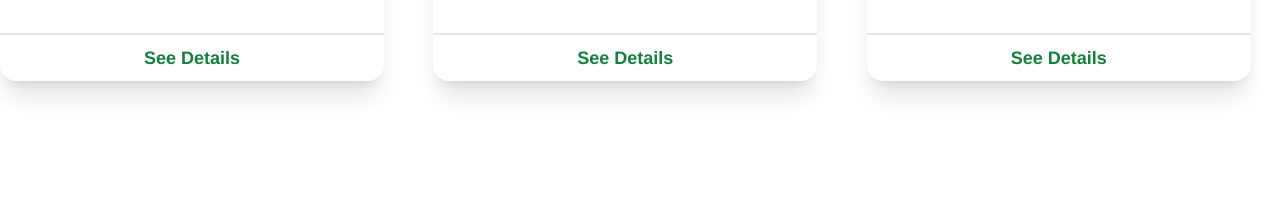
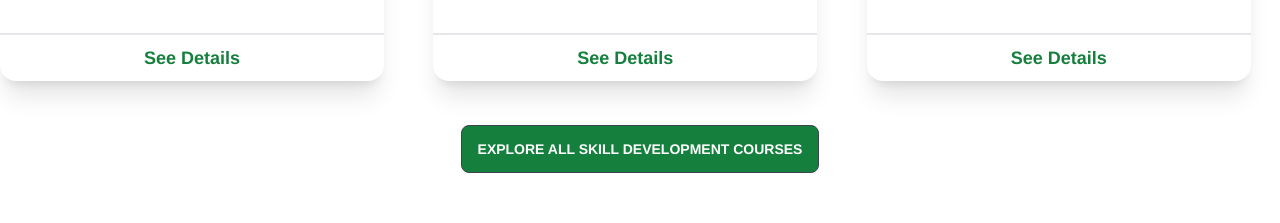
Before and after one commit to srayo16/Learning-school, a Next.js app: page / in a window 1280 px wide. Shown: the part 3140-3363 px from the top of the page. Built offline with nearby package versions, Linux system fonts and the light colour scheme.

Commit message:
Button added in Skill Development section

```diff
--- a/components/SkillDevelopment/SkillDevelopment.js
+++ b/components/SkillDevelopment/SkillDevelopment.js
@@ -50,6 +50,10 @@ const SkillDevelopment = () => {
                 </div>
             </div>
 
+            <div className='flex justify-center'>
+                <button className='btn bg-green-700'>Explore All Skill Development Courses</button>
+            </div>
+
         </section>
     );
 };
```
